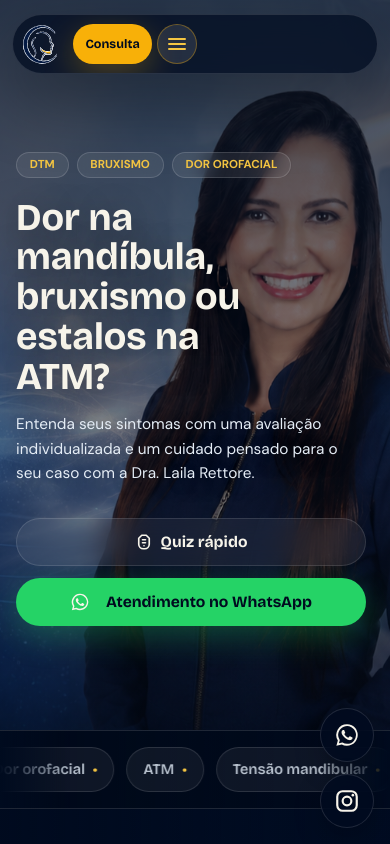
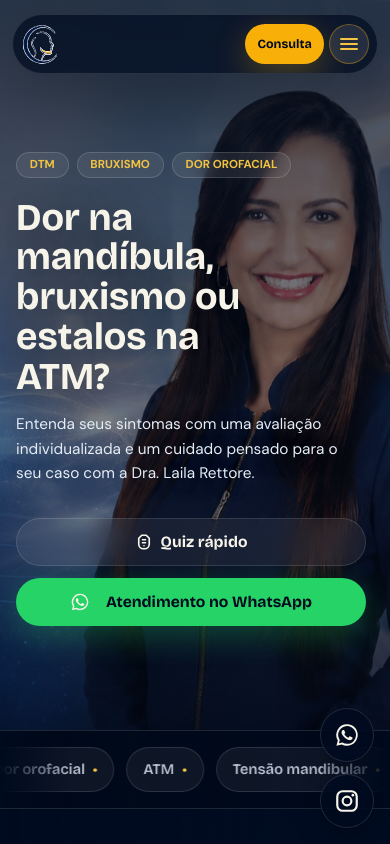
Before and after one commit to pedroh99p-bot/dralailafinal, a website built with Vite: page index.html in a window 390 px wide. Shown: the top 844 px of the page. Built offline with nearby package versions, Linux system fonts and the light colour scheme.

Commit message:
fix: apply final landing page polish

```diff
--- a/src/styles/responsive.css
+++ b/src/styles/responsive.css
@@ -36,9 +36,9 @@
 
   .nav-actions {
     position: static;
-    justify-content: flex-start;
+    justify-content: flex-end;
     max-width: 100%;
-    margin-left: 0;
+    margin-left: auto;
     min-width: 0;
     gap: 0.32rem;
     transform: none;
```
